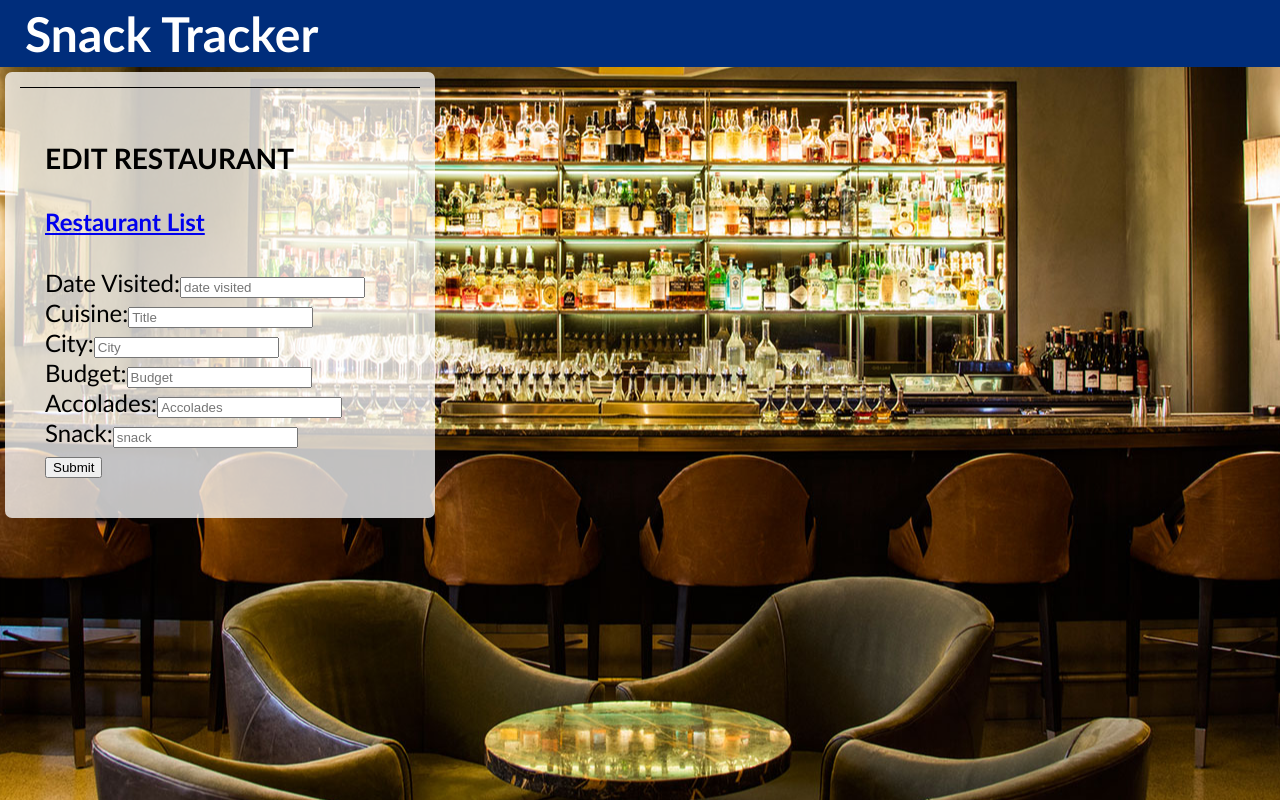
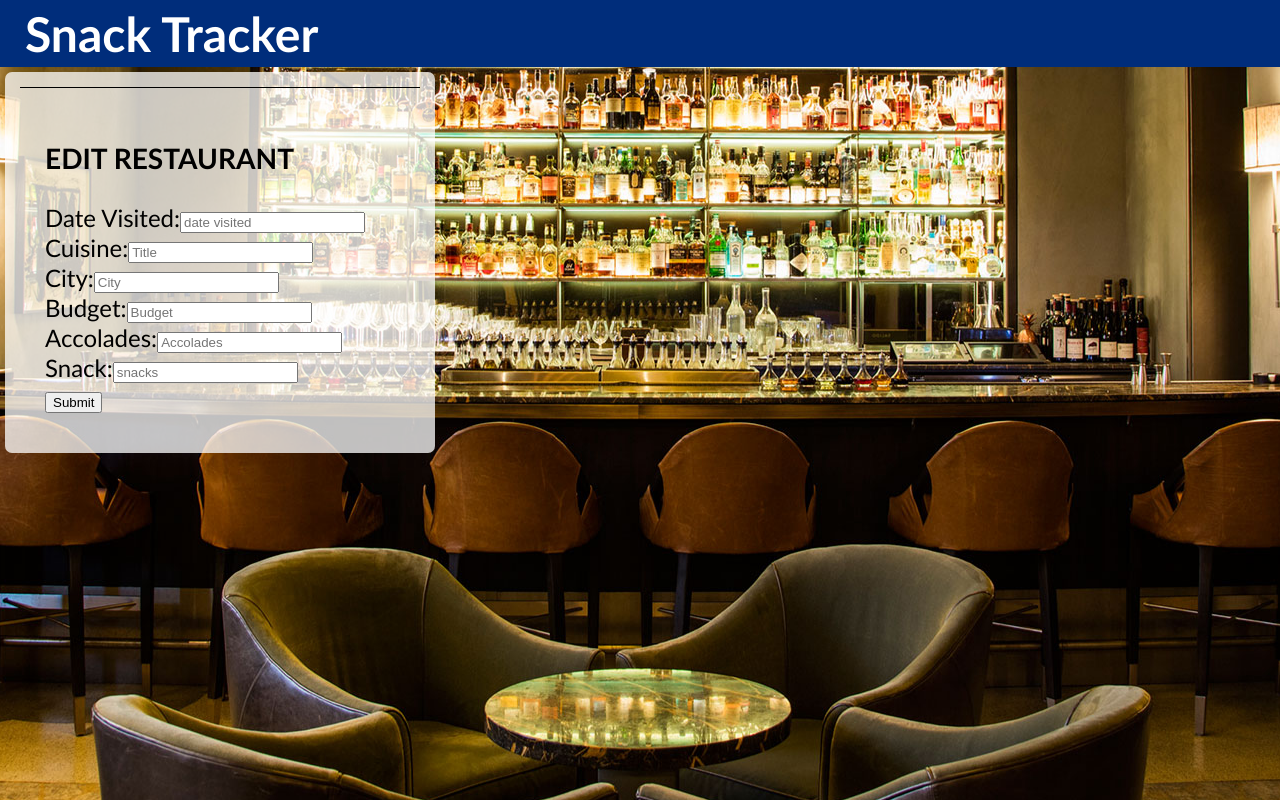
Before and after one commit to JakeBrackney/Snack-Tracker-Frontend, a React (Create React App) app: page /restaurants/1/edit in a window 1280 px wide. Built offline with nearby package versions, Linux system fonts and the light colour scheme; no server answers.

Commit message:
minor edits to edit form

```diff
--- a/src/components/EditRestaurant/EditRestaurant.js
+++ b/src/components/EditRestaurant/EditRestaurant.js
@@ -48,7 +48,7 @@ class EditRestaurant extends Component {
         <div className="container">
           <h3 className="panel-title">EDIT RESTAURANT</h3>
           <div className="panel-body">
-              <h4><Link to={`/restaurants/${this.state.restaurant._id}`}> Restaurant List</Link></h4>
+              {/* <h4><Link to={`/restaurants/${this.state.restaurant._id}`}> Restaurant List</Link></h4> */}
           </div>
           <form onSubmit={this.onSubmit}>
             <div className="form-group">
@@ -72,8 +72,8 @@ class EditRestaurant extends Component {
               <input type="text" className="form-control" name="accolades" value={this.state.restaurant.accolades} onChange={this.onChange} placeholder="Accolades" />
             </div>
             <div className="form-group">
-              <label for="snack">Snack:</label>
-              <input type="text" className="form-control" name="snack" value={this.state.restaurant.snack} onChange={this.onChange} placeholder="snack" />
+              <label for="snacks">Snack:</label>
+              <input type="text" className="form-control" name="snacks" value={this.state.restaurant.snacks} onChange={this.onChange} placeholder="snacks" />
             </div>
             <button type="submit" className="btn btn-default">Submit</button>
           </form>
```
